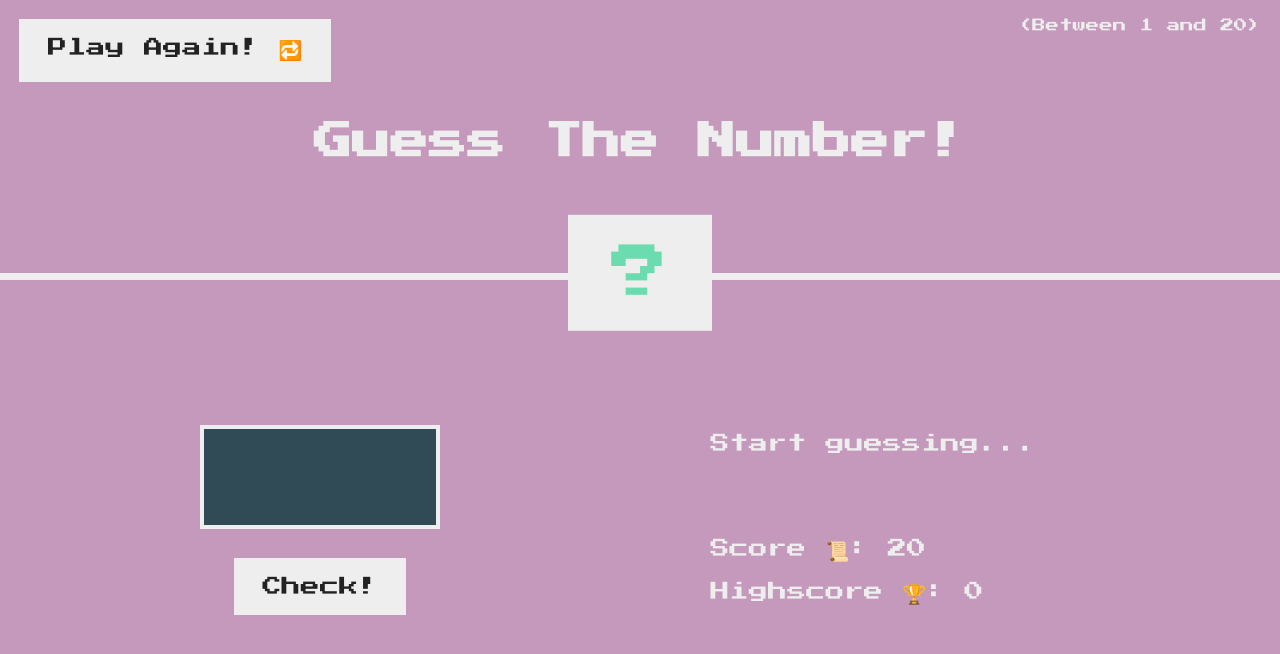
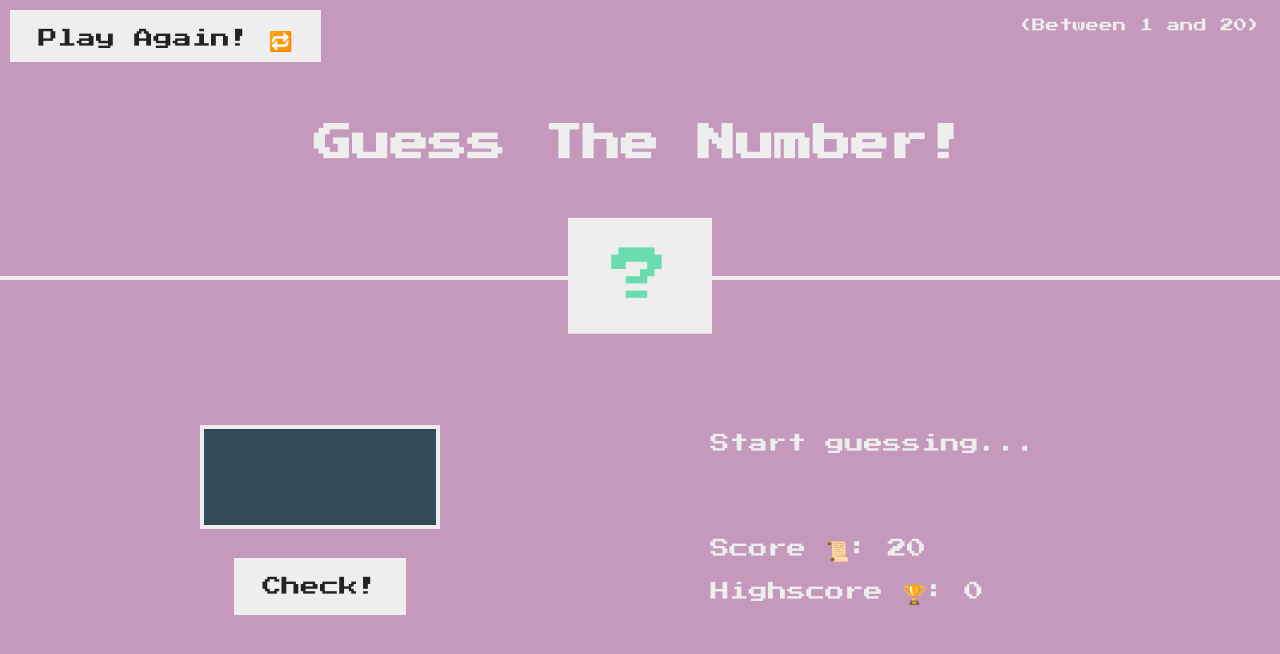
Before and after one commit to SamsulAlomLaskar/guess-the-number-game-app, a plain HTML site: page index.html in a window 1280 px wide. Drawn offline with Linux system fonts and the light colour scheme.

Commit message:
A gaming app to guess the secret number build on HTML, CSS & JS

```diff
--- a/index.html
+++ b/index.html
@@ -5,7 +5,7 @@
     <meta name="viewport" content="width=device-width, initial-scale=1.0" />
     <meta http-equiv="X-UA-Compatible" content="ie=edge" />
     <link rel="stylesheet" href="style.css" />
-    <title>Guess My Number!</title>
+    <title>Guess The Number!</title>
   </head>
   <body>
     <header>
--- a/style.css
+++ b/style.css
@@ -22,7 +22,7 @@ body {
 header {
   position: relative;
   height: 35vh;
-  border-bottom: 7px solid #eee;
+  border-bottom: 4px solid #eee;
 }
 
 main {
@@ -78,8 +78,11 @@ h1 {
 
 .reset {
   position: absolute;
-  top: 2rem;
-  left: 2rem;
+  width: auto;
+  height: 5.5rem;
+  /* padding: 90px; */
+  top: 1rem;
+  left: 1rem;
 }
 
 .userInput {
```
Also changed, not shown: information.txt (added).
